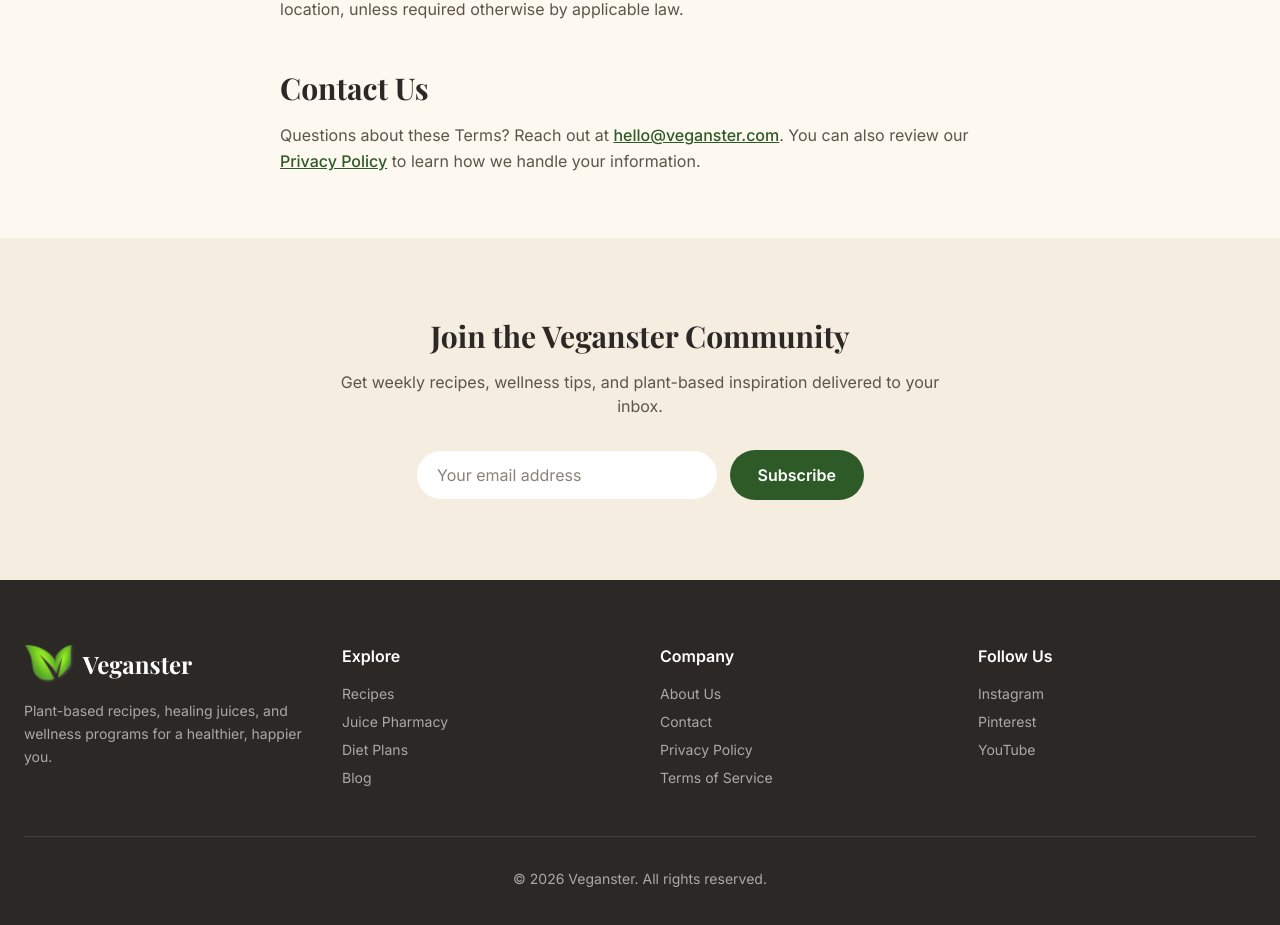
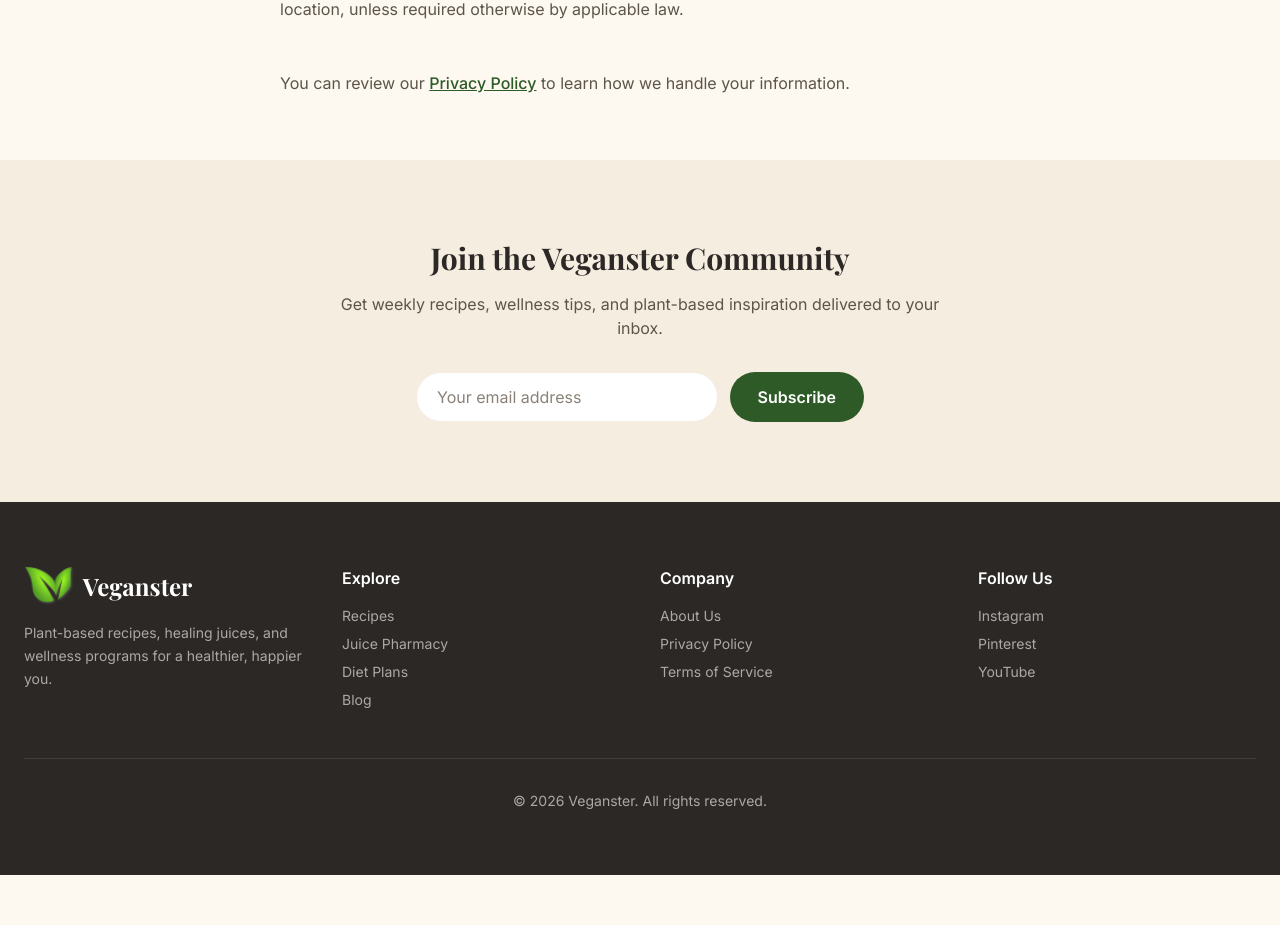
Before and after one commit to accezcloud-sketch/veganster, a Next.js app: page /terms in a window 1280 px wide. Shown: the part 3320-4245 px from the top of the page. After the commit the page ends 4195 px from the top, so only its background shows below. Built offline with nearby package versions, Linux system fonts and the light colour scheme; no server answers; a web font is replaced by a local one.

Commit message:
UI change

```diff
--- a/src/app/terms/page.tsx
+++ b/src/app/terms/page.tsx
@@ -262,18 +262,8 @@ export default function TermsOfServicePage() {
             </div>
 
             <div>
-              <h2 className="font-[family-name:var(--font-playfair)] text-2xl md:text-3xl font-bold text-charcoal mb-4">
-                Contact Us
-              </h2>
               <p>
-                Questions about these Terms? Reach out at{" "}
-                <a
-                  href="mailto:hello@veganster.com"
-                  className="text-forest font-medium underline hover:text-forest-dark"
-                >
-                  hello@veganster.com
-                </a>
-                . You can also review our{" "}
+                You can review our{" "}
                 <Link
                   href="/privacy"
                   className="text-forest font-medium underline hover:text-forest-dark"
--- a/src/components/Footer.tsx
+++ b/src/components/Footer.tsx
@@ -75,11 +75,6 @@ export default function Footer() {
                   </Link>
                 </li>
                 <li>
-                  <a href="#" className="hover:text-white transition-colors">
-                    Contact
-                  </a>
-                </li>
-                <li>
                   <Link href="/privacy" className="hover:text-white transition-colors">
                     Privacy Policy
                   </Link>
```
